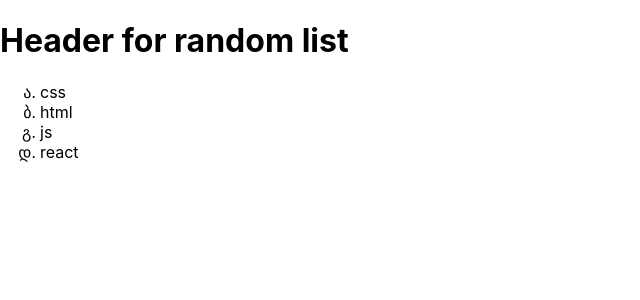
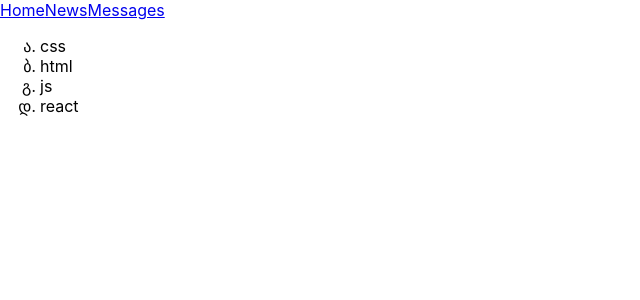
Before and after one commit to kiryl-ramanouski/react-practice, a React (Create React App) app in the folder 01-proj/r-app/: page / in a window 1280 px wide. Shown: the top 300 px of the page, without its empty margins (0-640 px from the left). Built offline with nearby package versions, Linux system fonts and the light colour scheme.

Commit message:
feat: add two new components

```diff
--- a/01-proj/r-app/src/App.js
+++ b/01-proj/r-app/src/App.js
@@ -2,8 +2,26 @@ import './App.css';
 
 const App = () => {
   return (
-    <div className="App">
-      <h1>Header for random list</h1>
+    <div>
+      <Header />
+      <Technologies />
+    </div>
+  );
+}
+
+const Header = () => {
+  return (
+    <div>
+      <a href="#">Home</a>
+      <a href="#">News</a>
+      <a href="#">Messages</a>
+    </div>
+  );
+}
+
+const Technologies = () => {
+  return (
+    <div>
       <ul>
         <li>css</li>
         <li>html</li>
```
